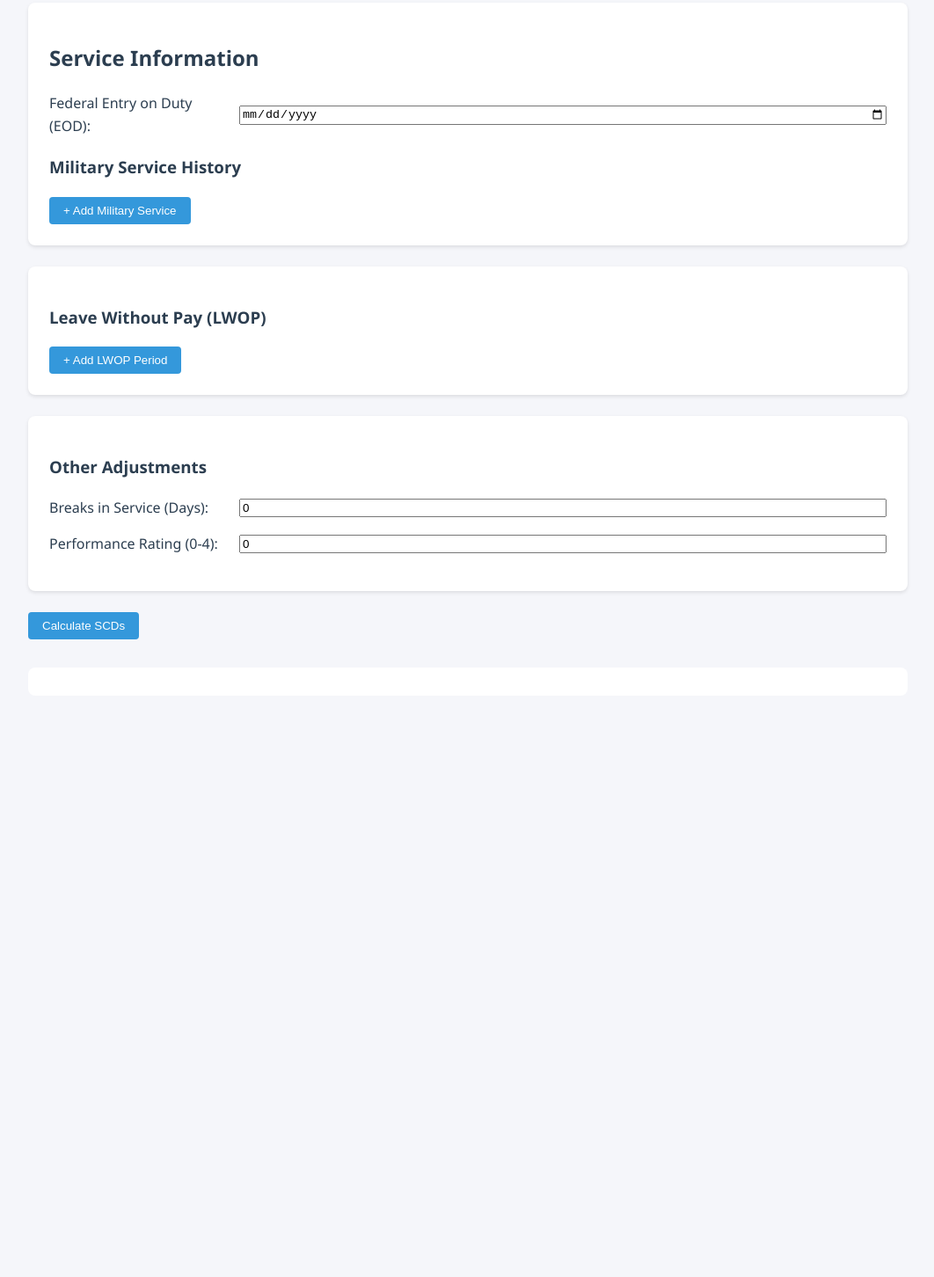
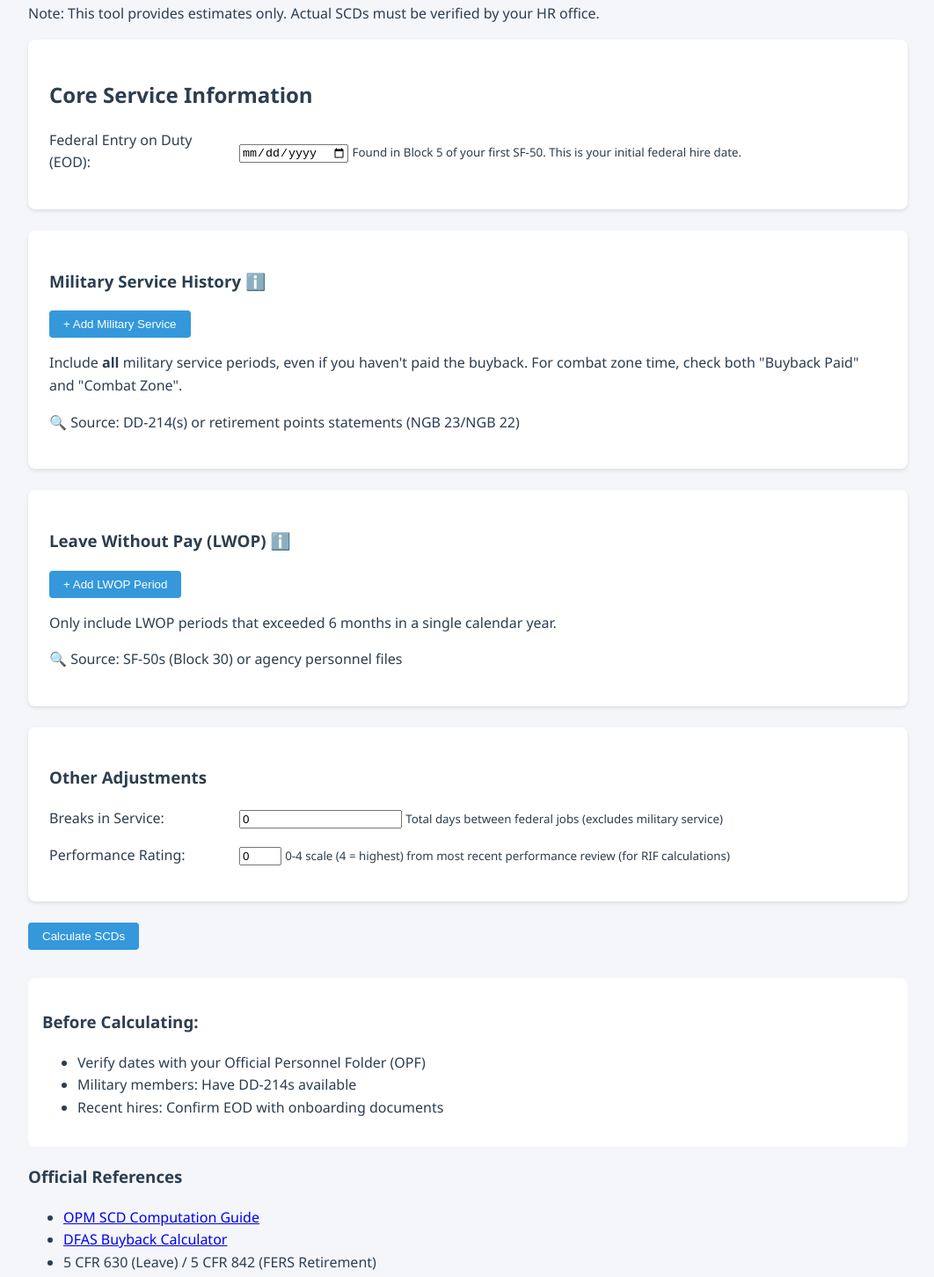
Before and after one commit to ericksonpm/SeverancePayEst, a plain HTML site: page index.html in a window 1280 px wide. Shown: the part 139-1591 px from the top of the page at 88% size, without its empty margins (108-1170 px from the left). Before the commit the page ends 978 px from the top, so only its background shows below. Drawn offline with Linux system fonts and the light colour scheme.

Commit message:
Update index.html

```diff
--- a/index.html
+++ b/index.html
@@ -8,45 +8,99 @@
 <body>
     <div class="container">
         <h1>Federal Service Computation Date Calculator</h1>
+        <p class="disclaimer">Note: This tool provides estimates only. Actual SCDs must be verified by your HR office.</p>
 
-        <!-- Service Input Section -->
+        <!-- Federal Service Section -->
         <section class="input-section">
-            <h2>Service Information</h2>
+            <h2>Core Service Information</h2>
+
             <div class="input-group">
                 <label>Federal Entry on Duty (EOD):</label>
-                <input type="date" id="federalEod" required>
-            </div>
-
-            <div class="military-section">
-                <h3>Military Service History</h3>
-                <div id="militaryEntries"></div>
-                <button class="btn-add" onclick="addMilitaryEntry()">+ Add Military Service</button>
+                <div class="input-help">
+                    <input type="date" id="federalEod" required>
+                    <small class="help-text">
+                        Found in Block 5 of your first SF-50. This is your initial federal hire date.
+                    </small>
+                </div>
             </div>
         </section>
 
-        <!-- LWOP Input Section -->
+        <!-- Military Service Section -->
         <section class="input-section">
-            <h3>Leave Without Pay (LWOP)</h3>
-            <div id="lwopEntries"></div>
-            <button class="btn-add" onclick="addLwopEntry()">+ Add LWOP Period</button>
-        </section>
-
-        <!-- Other Factors -->
-        <section class="input-section">
-            <h3>Other Adjustments</h3>
-            <div class="input-group">
-                <label>Breaks in Service (Days):</label>
-                <input type="number" id="breakDays" min="0" value="0">
-            </div>
-            <div class="input-group">
-                <label>Performance Rating (0-4):</label>
-                <input type="number" id="performance" min="0" max="4" value="0">
+            <h3>Military Service History
+                <span class="info-icon" title="Includes active duty, reserves, and National Guard">ℹ️</span>
+            </h3>
+            <div id="militaryEntries"></div>
+            <button class="btn-add" onclick="addMilitaryEntry()">+ Add Military Service</button>
+            <div class="section-help">
+                <p>Include <strong>all</strong> military service periods, even if you haven't paid the buyback.
+                For combat zone time, check both "Buyback Paid" and "Combat Zone".</p>
+                <p>🔍 Source: DD-214(s) or retirement points statements (NGB 23/NGB 22)</p>
             </div>
         </section>
 
-        <!-- Results Display -->
+        <!-- LWOP Section -->
+        <section class="input-section">
+            <h3>Leave Without Pay (LWOP)
+                <span class="info-icon" title="Periods of unpaid leave exceeding 6 months per calendar year">ℹ️</span>
+            </h3>
+            <div id="lwopEntries"></div>
+            <button class="btn-add" onclick="addLwopEntry()">+ Add LWOP Period</button>
+            <div class="section-help">
+                <p>Only include LWOP periods that exceeded 6 months in a single calendar year.</p>
+                <p>🔍 Source: SF-50s (Block 30) or agency personnel files</p>
+            </div>
+        </section>
+
+        <!-- Other Adjustments -->
+        <section class="input-section">
+            <h3>Other Adjustments</h3>
+
+            <div class="input-group">
+                <label>Breaks in Service:</label>
+                <div class="input-help">
+                    <input type="number" id="breakDays" min="0" value="0">
+                    <small class="help-text">
+                        Total days between federal jobs (excludes military service)
+                    </small>
+                </div>
+            </div>
+
+            <div class="input-group">
+                <label>Performance Rating:</label>
+                <div class="input-help">
+                    <input type="number" id="performance" min="0" max="4" value="0">
+                    <small class="help-text">
+                        0-4 scale (4 = highest) from most recent performance review (for RIF calculations)
+                    </small>
+                </div>
+            </div>
+        </section>
+
+        <!-- Calculation Button -->
         <button class="btn-calculate" onclick="calculateAllSCDs()">Calculate SCDs</button>
-        <section id="results" class="results-section"></section>
+
+        <!-- Results Section -->
+        <section id="results" class="results-section">
+            <div class="pre-calculation-note">
+                <h3>Before Calculating:</h3>
+                <ul>
+                    <li>Verify dates with your Official Personnel Folder (OPF)</li>
+                    <li>Military members: Have DD-214s available</li>
+                    <li>Recent hires: Confirm EOD with onboarding documents</li>
+                </ul>
+            </div>
+        </section>
+
+        <!-- Footer References -->
+        <footer class="reference-footer">
+            <h3>Official References</h3>
+            <ul>
+                <li><a href="https://www.opm.gov/retirement-services/publications-forms/csrsfers-handbook/c050.pdf" target="_blank">OPM SCD Computation Guide</a></li>
+                <li><a href="https://www.dfas.mil/civilianemployees/militaryservicecreditdeposits/" target="_blank">DFAS Buyback Calculator</a></li>
+                <li>5 CFR 630 (Leave) / 5 CFR 842 (FERS Retirement)</li>
+            </ul>
+        </footer>
     </div>
 
     <script src="script.js"></script>
```
